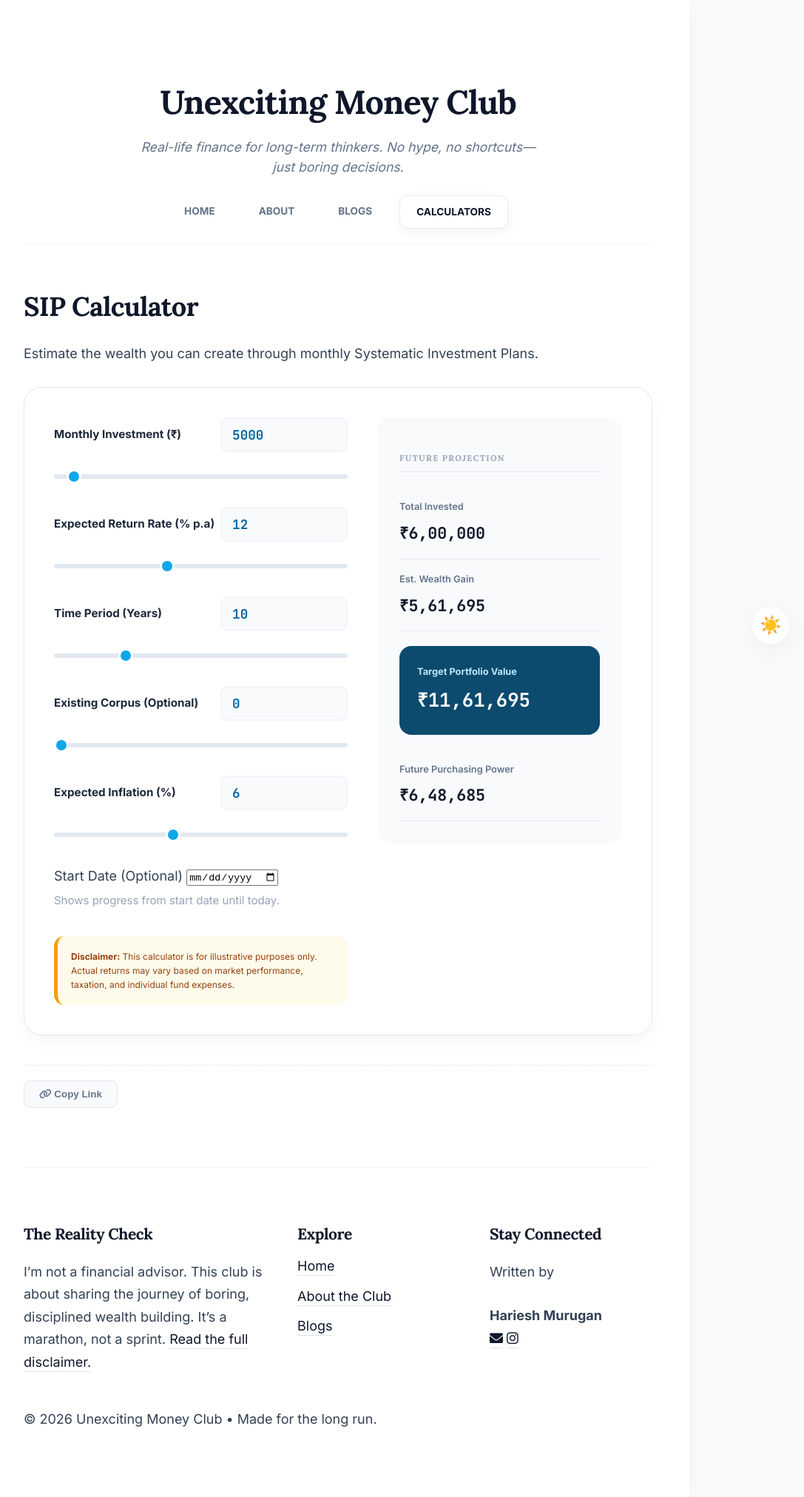
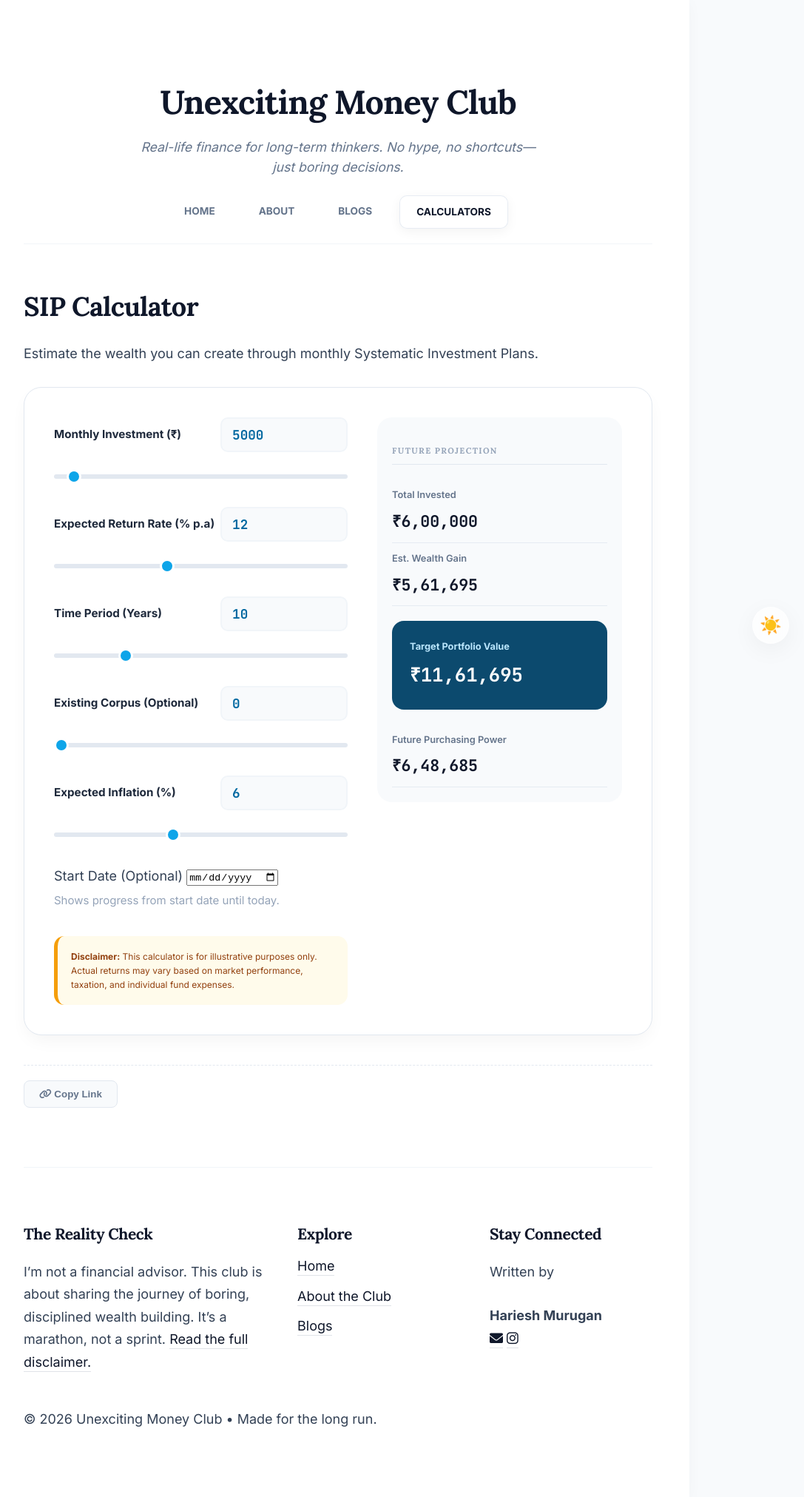
Before and after one commit to HarieshMK/HarieshMK.github.io, a Jekyll site: the page built from calculators/sip.md, in a window 1280 px wide. Shown: the whole page at 74% size, without its empty margins (183-1270 px from the left). Built offline with Jekyll 4.4.1, drawn with Linux system fonts in a browser that asks for light colours.

Commit message:
Update style.css

```diff
--- a/assets/css/style.css
+++ b/assets/css/style.css
@@ -605,7 +605,7 @@ img {
   .calculator-container {
     grid-template-columns: 1fr;  /* Switches to single column on small screens */
     padding: 25px;               /* Shrinks internal padding on mobile */
-    gap: 20px;                   /* Shrinks vertical gap between stacked columns */
+    gap: 30px;                   /* Shrinks vertical gap between stacked columns */
   }
 }
 
@@ -666,7 +666,7 @@ img {
 /* --- Results Column --- */
 .calc-results {
   background: #f8fafc;           /* Light grey background for results area */
-  padding: 30px;                 /* Internal padding inside the results box */
+  padding: 20px;                 /* Internal padding inside the results box */
   border-radius: 20px;           /* Roundness of the results box */
   display: flex;
   flex-direction: column;        /* Stacks results vertically */
@@ -687,7 +687,7 @@ img {
 .result-item {
   display: flex;
   flex-direction: column;
-  padding: 16px 0;               /* Vertical space for each result row (Adjust this to reduce height!) */
+  padding: 10px 0;               /* Vertical space for each result row (Adjust this to reduce height!) */
   border-bottom: 1px solid rgba(226, 232, 240, 0.8); /* Divider line between results */
 }
 
```
